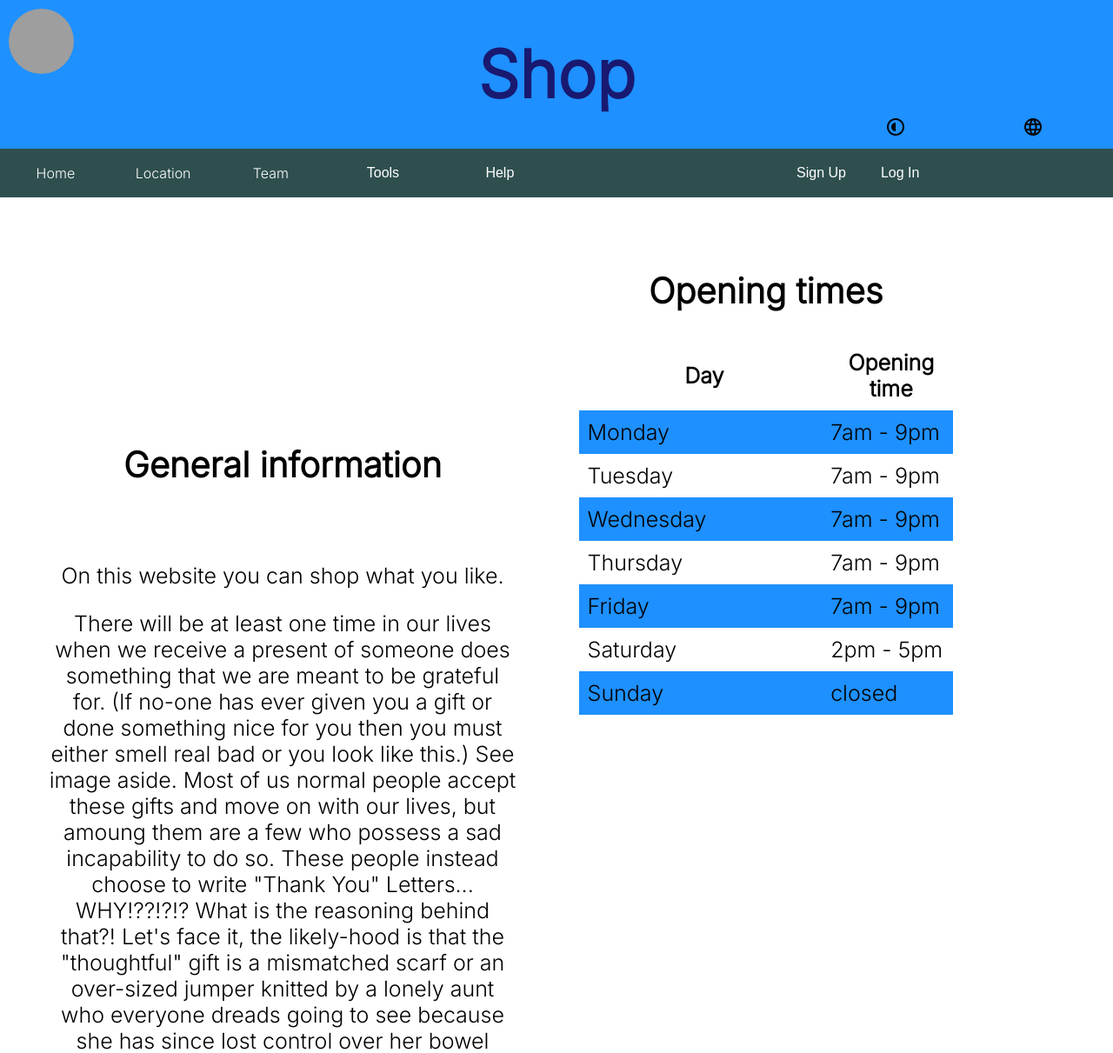
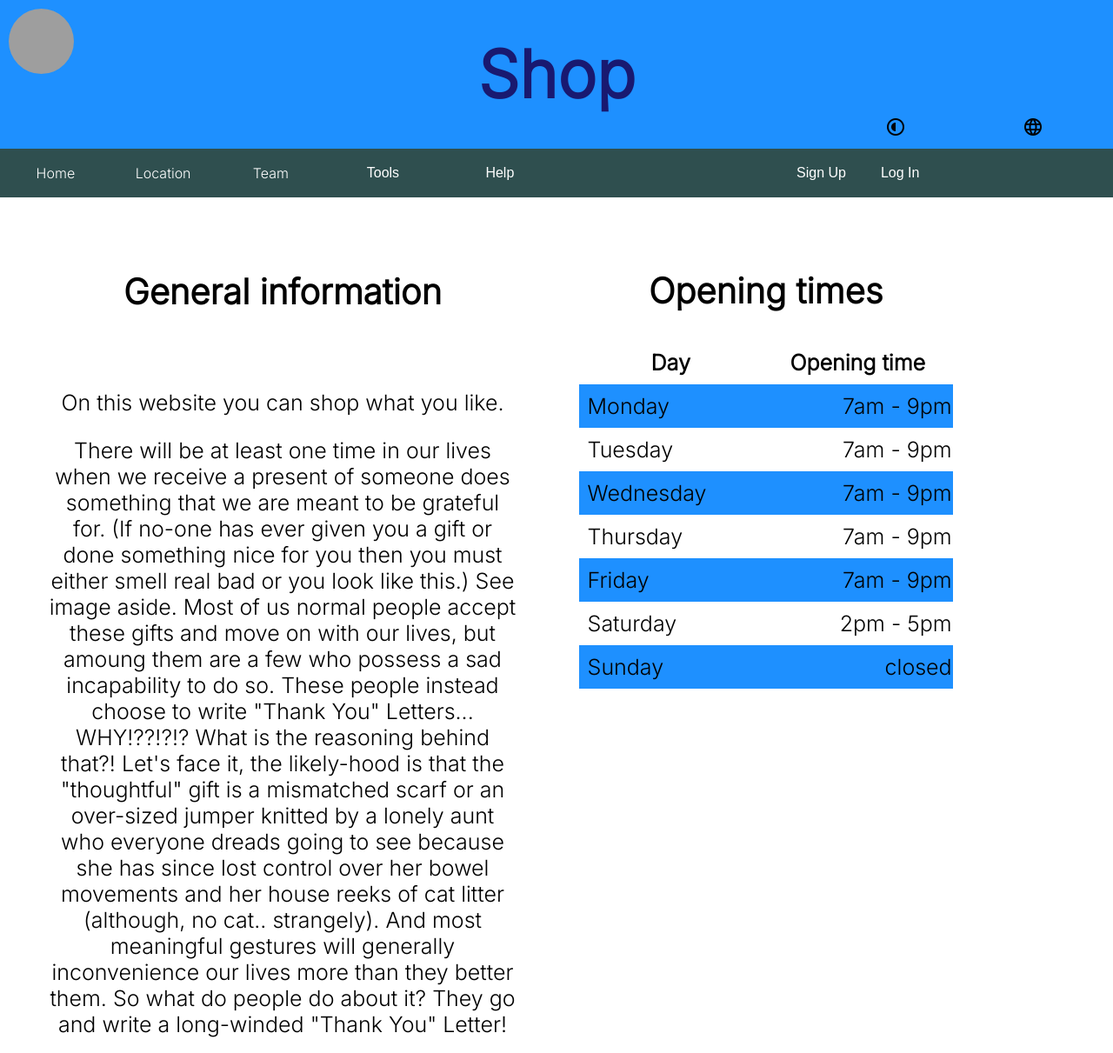
Before and after one commit to marcoplaneo/planeo_internship, a PHP site: page / in a window 1280 px wide. Shown: the top 1211 px of the page at 87% size. Run offline with PHP 8.4, Linux system fonts and the light colour scheme; grey boxes are pictures that could not be loaded.

Commit message:
fixed bug where main part was not on the same height after resizing the page + changed the opening times table slightly

```diff
--- a/html/css/style.css
+++ b/html/css/style.css
@@ -99,9 +99,8 @@ figure {
 /*opening times table*/
 .opening {
     width: 48%;
-    /*margin-top: -168%;*/
     margin-left: 52%;
-    margin-bottom: -27%;
+    margin-bottom: -515px;
 }
 
 table, th, td {
--- a/html/index.html
+++ b/html/index.html
@@ -88,36 +88,36 @@
         <caption><h2>Opening times</h2></caption>
         <tbody>
         <tr>
-            <th style="width: 65%">Day</th>
+            <th>Day</th>
             <th>Opening time</th>
         </tr>
         <tr>
             <td>Monday</td>
-            <td>7am - 9pm</td>
+            <td style="float: right">7am - 9pm</td>
         </tr>
         <tr>
             <td>Tuesday</td>
-            <td>7am - 9pm</td>
+            <td style="float: right">7am - 9pm</td>
         </tr>
         <tr>
             <td>Wednesday</td>
-            <td>7am - 9pm</td>
+            <td style="float: right">7am - 9pm</td>
         </tr>
         <tr>
             <td>Thursday</td>
-            <td>7am - 9pm</td>
+            <td style="float: right">7am - 9pm</td>
         </tr>
         <tr>
             <td>Friday</td>
-            <td>7am - 9pm</td>
+            <td style="float: right">7am - 9pm</td>
         </tr>
         <tr>
             <td>Saturday</td>
-            <td>2pm - 5pm</td>
+            <td style="float: right">2pm - 5pm</td>
         </tr>
         <tr>
             <td>Sunday</td>
-            <td>closed</td>
+            <td style="float: right">closed</td>
         </tr>
         </tbody>
     </table>
```
Also changed, not shown: html/de/index.html (+8 -8 lines).
